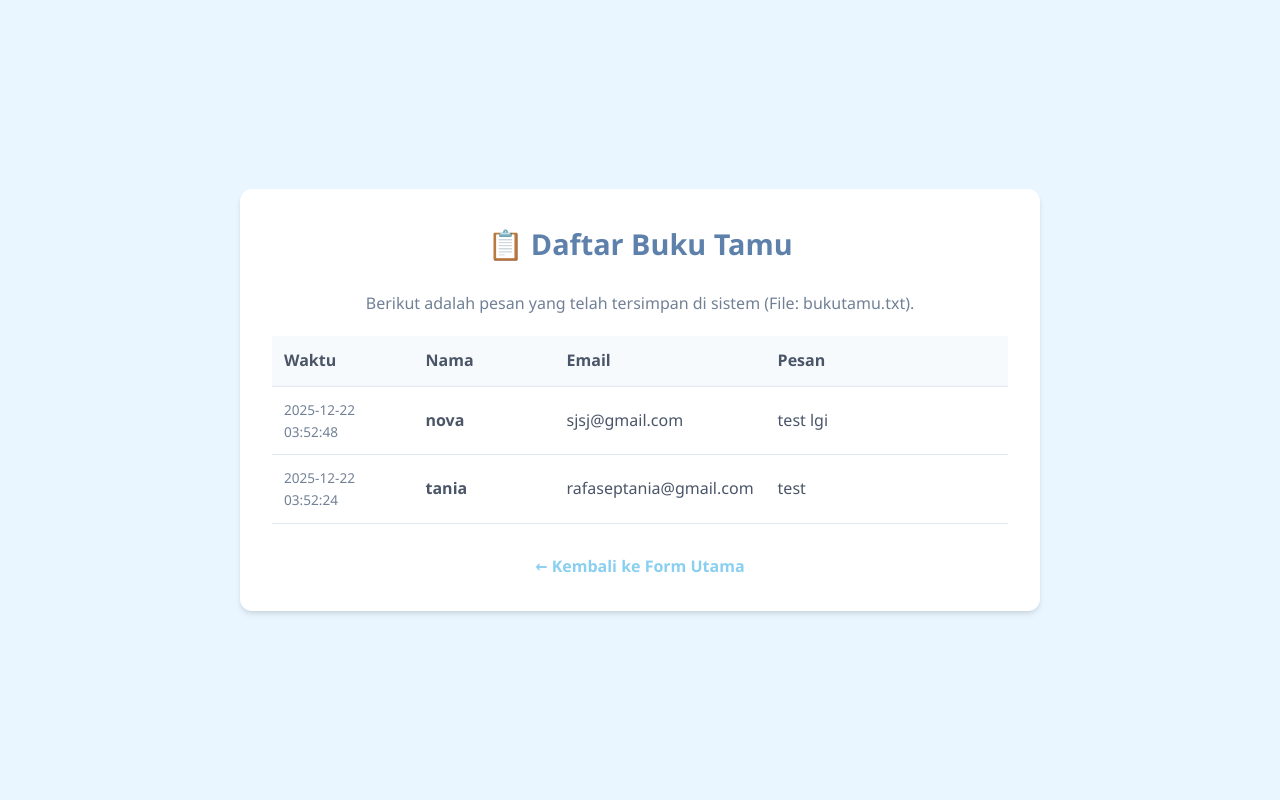
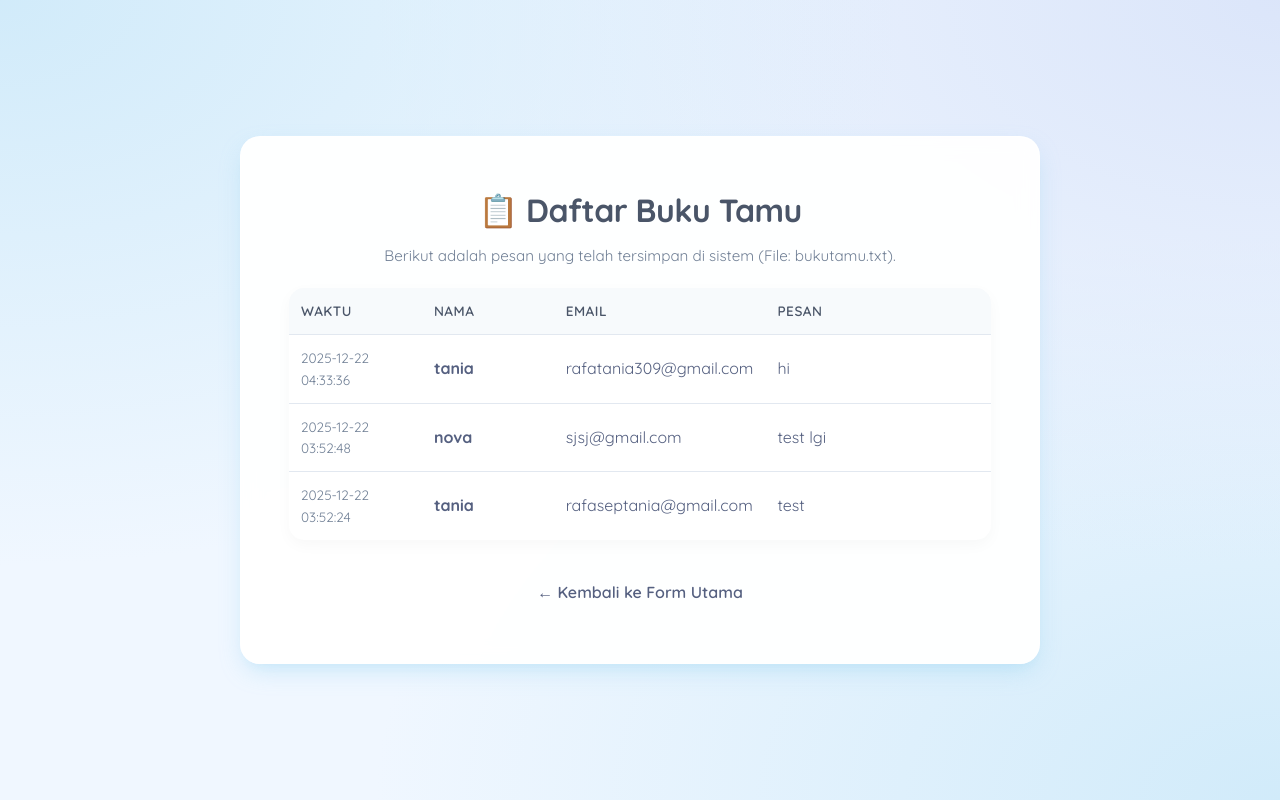
Before and after one commit to snnieee/tugas-pjbl, a PHP site: page /daftar_tamu.php in a window 1280 px wide. Run offline with PHP 8.4, Linux system fonts and the light colour scheme.

Commit message:
update bukutamu feature and styling

```diff
--- a/bukutamu.txt
+++ b/bukutamu.txt
@@ -1,2 +1,3 @@
 2025-12-22 03:52:24 | tania | rafaseptania@gmail.com | test
 2025-12-22 03:52:48 | nova | sjsj@gmail.com | test lgi
+2025-12-22 04:33:36 | tania | rafatania309@gmail.com | hi
--- a/daftar_tamu.php
+++ b/daftar_tamu.php
@@ -4,6 +4,7 @@
     <meta charset="UTF-8">
     <meta name="viewport" content="width=device-width, initial-scale=1.0">
     <title>Daftar Tamu - Buku Tamu</title>
+    <link href="https://fonts.googleapis.com/css2?family=Quicksand:wght@400;500;600;700&display=swap" rel="stylesheet">
     <link rel="stylesheet" href="style.css">
     <style>
         .container {
--- a/index.php
+++ b/index.php
@@ -4,6 +4,7 @@
     <meta charset="UTF-8">
     <meta name="viewport" content="width=device-width, initial-scale=1.0">
     <title>Buku Tamu - Pastel Blue</title>
+    <link href="https://fonts.googleapis.com/css2?family=Quicksand:wght@400;500;600;700&display=swap" rel="stylesheet">
     <link rel="stylesheet" href="style.css">
 </head>
 <body>
--- a/proses.php
+++ b/proses.php
@@ -4,6 +4,7 @@
     <meta charset="UTF-8">
     <meta name="viewport" content="width=device-width, initial-scale=1.0">
     <title>Terima Kasih - Buku Tamu</title>
+    <link href="https://fonts.googleapis.com/css2?family=Quicksand:wght@400;500;600;700&display=swap" rel="stylesheet">
     <link rel="stylesheet" href="style.css">
 </head>
 <body>
--- a/style.css
+++ b/style.css
@@ -1,23 +1,30 @@
 :root {
-    --bg-color: #eaf6ff;
-    --card-bg: #ffffff;
+    --bg-color: #f0f7ff;
+    --card-bg: rgba(255, 255, 255, 0.95);
     --primary-color: #89cff0;
-    --primary-hover: #6cbbe0;
-    --text-color: #4a5568;
-    --heading-color: #2d3748;
-    --border-radius: 12px;
-    --shadow: 0 4px 6px -1px rgba(0, 0, 0, 0.1), 0 2px 4px -1px rgba(0, 0, 0, 0.06);
+    --primary-hover: #73bde0;
+    --secondary-color: #b8e6ff;
+    --text-color: #556080;
+    --heading-color: #4a5568;
+    --accent-color: #ffb7b2; /* Sedikit aksen pink pastel */
+    --border-radius: 20px;
+    --shadow: 0 10px 25px -5px rgba(137, 207, 240, 0.4), 0 8px 10px -6px rgba(137, 207, 240, 0.1);
+    --input-bg: #f8fbff;
 }
 
 * {
     margin: 0;
     padding: 0;
     box-sizing: border-box;
-    font-family: 'Segoe UI', Tahoma, Geneva, Verdana, sans-serif;
+    font-family: 'Quicksand', sans-serif;
 }
 
 body {
     background-color: var(--bg-color);
+    background-image:
+        radial-gradient(at 0% 0%, hsla(202, 80%, 90%, 1) 0, transparent 50%),
+        radial-gradient(at 100% 0%, hsla(220, 75%, 92%, 1) 0, transparent 50%),
+        radial-gradient(at 100% 100%, hsla(202, 80%, 90%, 1) 0, transparent 50%);
     color: var(--text-color);
     line-height: 1.6;
     display: flex;
@@ -29,131 +36,198 @@ body {
 
 .container {
     background-color: var(--card-bg);
-    padding: 2rem;
+    padding: 3rem;
     border-radius: var(--border-radius);
     box-shadow: var(--shadow);
     width: 100%;
     max-width: 500px;
-    transition: transform 0.3s ease;
+    transition: transform 0.3s cubic-bezier(0.34, 1.56, 0.64, 1);
+    backdrop-filter: blur(10px);
+    border: 1px solid rgba(255, 255, 255, 0.8);
 }
 
 .container:hover {
-    transform: translateY(-5px);
+    transform: translateY(-8px);
+    box-shadow: 0 20px 30px -10px rgba(137, 207, 240, 0.5);
 }
 
 h2 {
     color: var(--heading-color);
     text-align: center;
-    margin-bottom: 1.5rem;
-    font-size: 1.8rem;
-    color: #5e81ac;
+    margin-bottom: 0.5rem;
+    font-size: 2rem;
+    font-weight: 700;
+    letter-spacing: -0.5px;
+}
+
+p {
+    font-size: 0.95rem;
 }
 
 .form-group {
-    margin-bottom: 1.25rem;
+    margin-bottom: 1.5rem;
+    position: relative;
 }
 
 label {
     display: block;
-    margin-bottom: 0.5rem;
+    margin-bottom: 0.6rem;
     font-weight: 600;
-    color: #4c566a;
+    color: #6c7a9c;
+    font-size: 0.95rem;
+    margin-left: 5px;
 }
 
 input[type="text"],
 input[type="email"],
 textarea {
     width: 100%;
-    padding: 0.75rem;
-    border: 2px solid #e2e8f0;
-    border-radius: 8px;
+    padding: 1rem 1.2rem;
+    border: 2px solid transparent;
+    border-radius: 15px;
     font-size: 1rem;
-    transition: border-color 0.3s ease, box-shadow 0.3s ease;
-    background-color: #f8fafc;
+    transition: all 0.3s ease;
+    background-color: var(--input-bg);
+    color: var(--text-color);
+    box-shadow: inset 0 2px 4px rgba(0,0,0,0.02);
 }
 
 input[type="text"]:focus,
 input[type="email"]:focus,
 textarea:focus {
     outline: none;
+    background-color: #fff;
     border-color: var(--primary-color);
-    box-shadow: 0 0 0 3px rgba(137, 207, 240, 0.3);
+    box-shadow: 0 0 0 4px rgba(137, 207, 240, 0.2);
+    transform: translateY(-2px);
 }
 
 textarea {
     resize: vertical;
-    min-height: 120px;
+    min-height: 140px;
 }
 
 button {
     width: 100%;
-    padding: 0.75rem;
-    background-color: var(--primary-color);
+    padding: 1rem;
+    background: linear-gradient(135deg, var(--primary-color), #6ec1e4);
     color: white;
     border: none;
-    border-radius: 8px;
-    font-size: 1rem;
-    font-weight: 600;
+    border-radius: 15px;
+    font-size: 1.1rem;
+    font-weight: 700;
     cursor: pointer;
-    transition: background-color 0.3s ease, transform 0.1s ease;
+    transition: all 0.3s cubic-bezier(0.34, 1.56, 0.64, 1);
+    box-shadow: 0 4px 15px rgba(137, 207, 240, 0.5);
+    margin-top: 10px;
 }
 
 button:hover {
-    background-color: var(--primary-hover);
+    transform: translateY(-3px) scale(1.02);
+    box-shadow: 0 8px 25px rgba(137, 207, 240, 0.6);
 }
 
 button:active {
-    transform: scale(0.98);
+    transform: scale(0.96);
 }
 
 /* Response Page Styles */
 .result-card {
-    border-left: 5px solid var(--primary-color);
-    padding-left: 15px;
-    margin-top: 10px;
+    background-color: #f8fbff;
+    border-radius: 15px;
+    padding: 1.5rem;
+    margin-top: 20px;
+    border: 1px solid #eef4fc;
 }
 
 .result-item {
-    margin-bottom: 10px;
-    padding-bottom: 10px;
-    border-bottom: 1px solid #edf2f7;
+    margin-bottom: 15px;
+    padding-bottom: 15px;
+    border-bottom: 1px dashed #dae7f5;
 }
 
 .result-item:last-child {
     border-bottom: none;
+    margin-bottom: 0;
+    padding-bottom: 0;
 }
 
 .result-label {
-    font-weight: bold;
-    color: #88c0d0;
-    font-size: 0.9rem;
+    font-weight: 700;
+    color: var(--primary-color);
+    font-size: 0.85rem;
+    text-transform: uppercase;
+    letter-spacing: 0.5px;
     display: block;
+    margin-bottom: 5px;
 }
 
 .result-value {
-    color: var(--text-color);
+    color: var(--heading-color);
     font-size: 1.1rem;
+    font-weight: 500;
 }
 
 .back-btn {
-    display: block;
-    text-align: center;
-    margin-top: 20px;
+    display: inline-block;
+    padding: 10px 20px;
+    color: var(--text-color);
+    font-weight: 600;
     text-decoration: none;
-    color: var(--primary-color);
-    font-weight: bold;
+    border-radius: 50px;
+    transition: all 0.2s;
+    background-color: transparent;
 }
 
 .back-btn:hover {
-    text-decoration: underline;
+    background-color: #eff6ff;
+    color: var(--primary-hover);
+    transform: translateX(-3px);
+}
+
+/* Table Styles Override */
+table {
+    width: 100%;
+    border-collapse: separate;
+    border-spacing: 0;
+    margin-top: 25px;
+    background: white;
+    border-radius: 15px;
+    overflow: hidden;
+    box-shadow: 0 5px 15px rgba(0,0,0,0.03);
+}
+
+th {
+    background-color: #ebf8ff;
+    color: var(--heading-color);
+    padding: 15px;
+    font-weight: 700;
+    text-transform: uppercase;
+    font-size: 0.85rem;
+    letter-spacing: 0.5px;
+    border-bottom: 2px solid #e2e8f0;
+}
+
+td {
+    padding: 15px;
+    border-bottom: 1px solid #f0f4f8;
+    color: var(--text-color);
+}
+
+tr:last-child td {
+    border-bottom: none;
+}
+
+tr:hover td {
+    background-color: #fdfdfd;
 }
 
 @media (max-width: 480px) {
     .container {
-        padding: 1.5rem;
+        padding: 2rem;
     }
 
     h2 {
-        font-size: 1.5rem;
+        font-size: 1.6rem;
     }
 }
```
